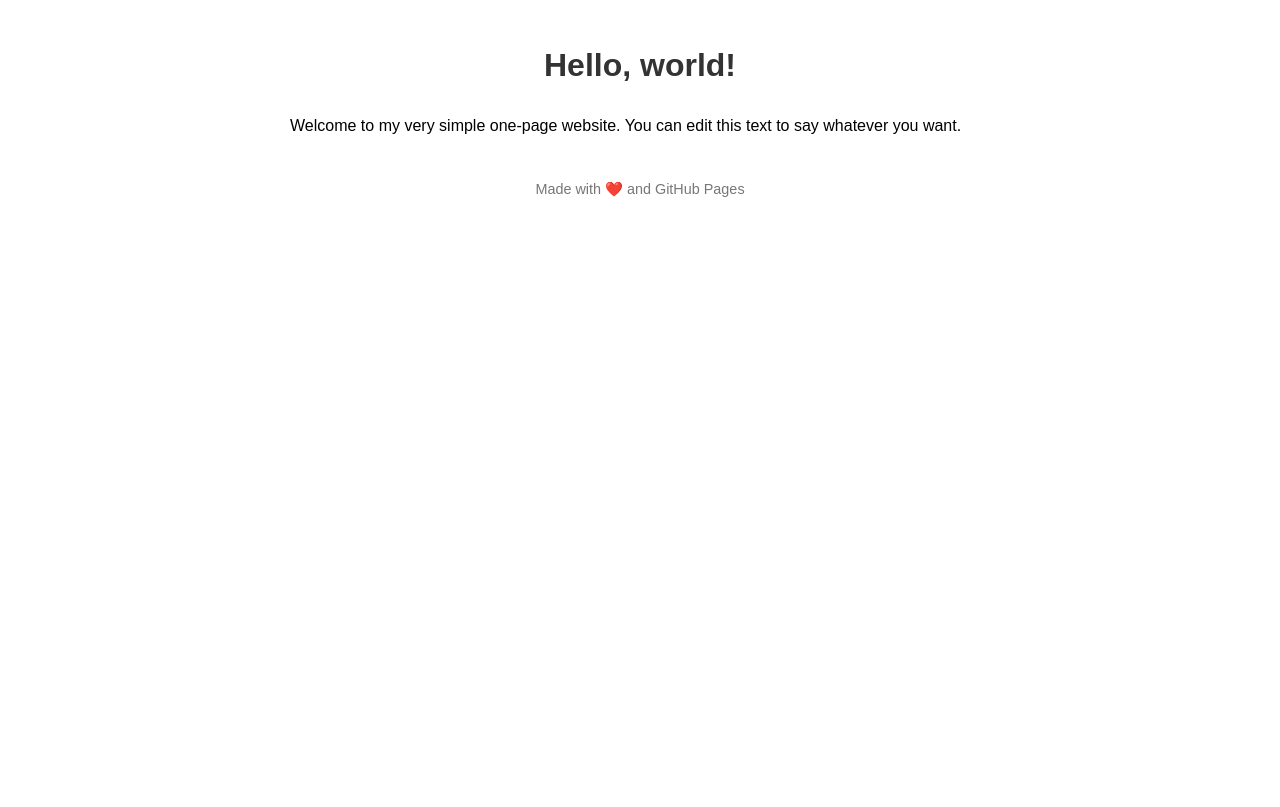
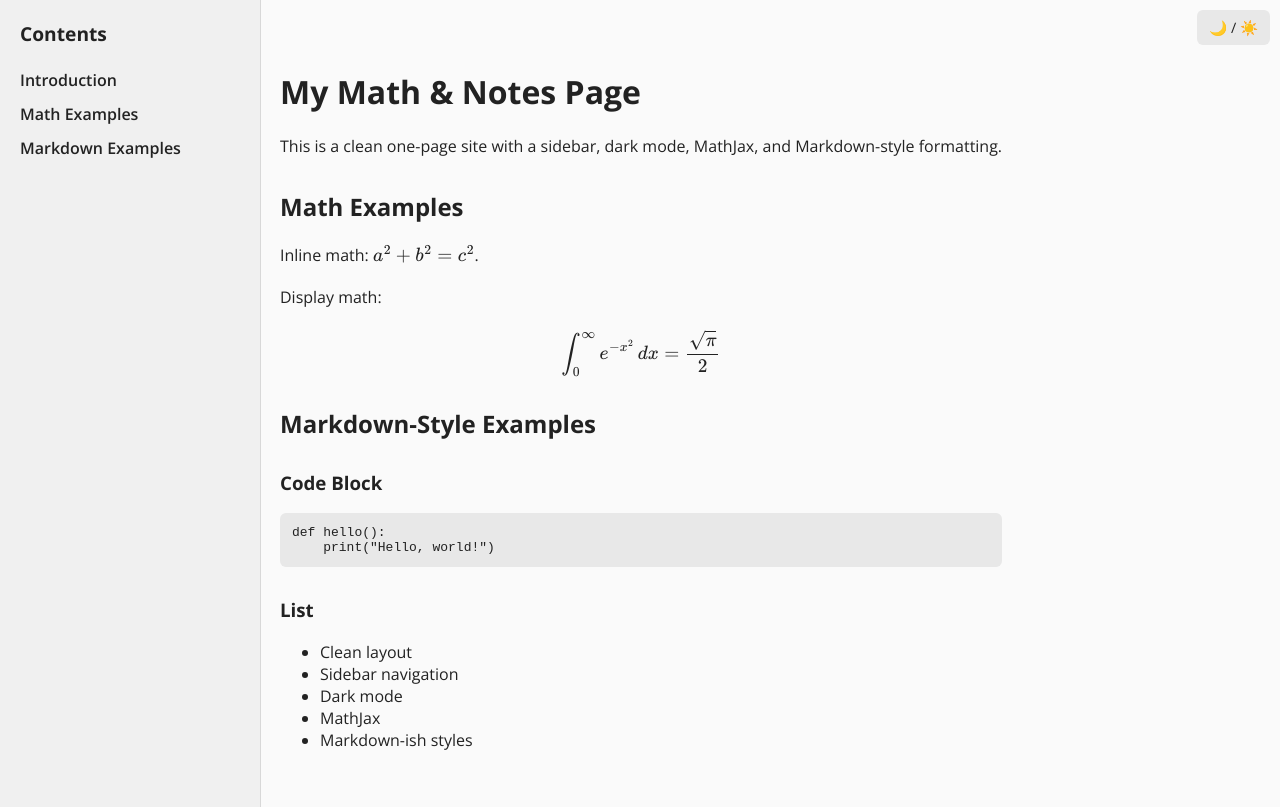
Before and after one commit to Ivo-Y/simple_website, a plain HTML site: page index.html in a window 1280 px wide. Drawn offline with nearby package versions, Linux system fonts and the light colour scheme.

Commit message:
Update index.html

```diff
--- a/index.html
+++ b/index.html
@@ -3,31 +3,174 @@
 <head>
   <meta charset="UTF-8" />
   <meta name="viewport" content="width=device-width, initial-scale=1.0" />
-  <title>My Simple Website</title>
+  <title>My Math + Notes Site</title>
+
+  <!-- Open Sans font -->
+  <link href="https://fonts.googleapis.com/css2?family=Open+Sans:wght@300;400;600;700&display=swap" rel="stylesheet">
+
+  <!-- MathJax -->
+  <script>
+    MathJax = {
+      tex: {
+        inlineMath: [["$", "$"], ["\\(", "\\)"]]
+      }
+    };
+  </script>
+  <script id="MathJax-script" async
+    src="https://cdn.jsdelivr.net/npm/mathjax@3/es5/tex-mml-chtml.js"></script>
+
   <style>
+    /* Base layout */
     body {
-      font-family: Arial, sans-serif;
-      max-width: 700px;
-      margin: 40px auto;
-      padding: 0 20px;
+      margin: 0;
+      font-family: "Open Sans", sans-serif;
+      display: flex;
+      background: var(--bg);
+      color: var(--text);
+      transition: 0.3s;
+    }
+
+    :root {
+      --bg: #fafafa;
+      --text: #222;
+      --sidebar-bg: #f0f0f0;
+      --link: #0066cc;
+      --code-bg: #e8e8e8;
+    }
+
+    body.dark {
+      --bg: #141414;
+      --text: #e7e7e7;
+      --sidebar-bg: #1f1f1f;
+      --link: #79b8ff;
+      --code-bg: #222;
+    }
+
+    /* Sidebar */
+    nav {
+      width: 220px;
+      background: var(--sidebar-bg);
+      height: 100vh;
+      padding: 20px;
+      position: fixed;
+      overflow-y: auto;
+      border-right: 1px solid rgba(0,0,0,0.1);
+    }
+
+    nav h2 {
+      font-size: 1.2em;
+      margin-top: 0;
+    }
+
+    nav a {
+      display: block;
+      padding: 6px 0;
+      text-decoration: none;
+      color: var(--text);
+      font-weight: 600;
+    }
+
+    /* Main content */
+    main {
+      margin-left: 240px;
+      padding: 40px;
+      max-width: 800px;
+    }
+
+    h1, h2, h3 {
+      margin-top: 30px;
+      font-weight: 700;
+    }
+
+    p {
       line-height: 1.6;
     }
-    h1 {
-      text-align: center;
-      color: #333;
+
+    a {
+      color: var(--link);
     }
-    footer {
-      margin-top: 40px;
-      text-align: center;
-      color: #777;
+
+    /* Markdown-style code blocks */
+    pre {
+      background: var(--code-bg);
+      padding: 12px;
+      border-radius: 6px;
+      overflow-x: auto;
+    }
+
+    code {
+      font-family: monospace;
+    }
+
+    /* Toggle button */
+    .toggle {
+      position: absolute;
+      right: 10px;
+      top: 10px;
+      cursor: pointer;
+      padding: 8px 12px;
+      background: var(--code-bg);
+      border-radius: 6px;
+      user-select: none;
       font-size: 0.9em;
     }
   </style>
 </head>
+
 <body>
-  <h1>Hello, world!</h1>
-  <p>Welcome to my very simple one-page website. You can edit this text to say whatever you want.</p>
+  <!-- Sidebar -->
+  <nav>
+    <h2>Contents</h2>
+    <a href="#intro">Introduction</a>
+    <a href="#math">Math Examples</a>
+    <a href="#markdown">Markdown Examples</a>
+  </nav>
 
-  <footer>Made with ❤️ and GitHub Pages</footer>
+  <!-- Dark mode toggle -->
+  <div class="toggle" onclick="toggleDark()">🌙 / ☀️</div>
+
+  <!-- Main Content -->
+  <main>
+    <h1 id="intro">My Math & Notes Page</h1>
+    <p>
+      This is a clean one-page site with a sidebar, dark mode, MathJax, and
+      Markdown-style formatting.
+    </p>
+
+    <h2 id="math">Math Examples</h2>
+    <p>Inline math: $a^2 + b^2 = c^2$.</p>
+
+    <p>Display math:</p>
+    $$ \int_0^\infty e^{-x^2}\, dx = \frac{\sqrt{\pi}}{2} $$
+
+    <h2 id="markdown">Markdown-Style Examples</h2>
+
+    <h3>Code Block</h3>
+    <pre><code>def hello():
+    print("Hello, world!")
+</code></pre>
+
+    <h3>List</h3>
+    <ul>
+      <li>Clean layout</li>
+      <li>Sidebar navigation</li>
+      <li>Dark mode</li>
+      <li>MathJax</li>
+      <li>Markdown-ish styles</li>
+    </ul>
+  </main>
+
+  <script>
+    // Dark mode toggle
+    function toggleDark() {
+      document.body.classList.toggle("dark");
+      localStorage.setItem("dark", document.body.classList.contains("dark"));
+    }
+
+    // Remember preference
+    if (localStorage.getItem("dark") === "true") {
+      document.body.classList.add("dark");
+    }
+  </script>
 </body>
 </html>
```
